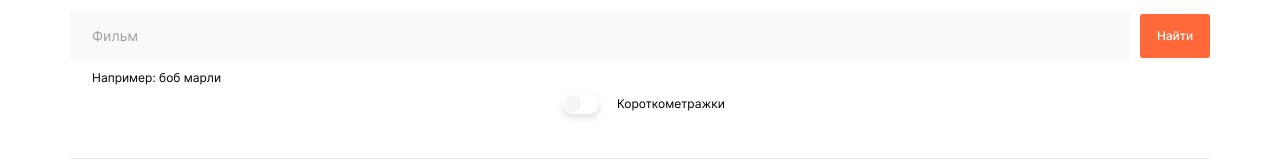
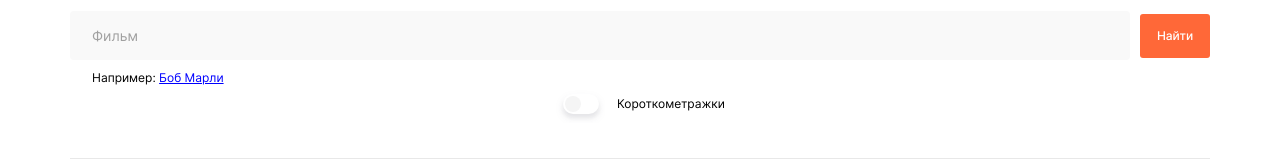
Before and after one commit to stvor/movies-explorer-frontend, a React (Create React App) app: page /saved-movies in a window 1280 px wide. Shown: the part 408-568 px from the top of the page. Built offline with nearby package versions, Linux system fonts and the light colour scheme; no server answers; sample sign-in values are in the browser's storage.

Commit message:
feat: поисковая подсказка теперь выглядит кликабельной

```diff
--- a/src/components/SearchForm/SearchForm.css
+++ b/src/components/SearchForm/SearchForm.css
@@ -67,6 +67,12 @@
   font-size: 12px;
 }
 
+.search-form__hint-link {
+  text-decoration: underline;
+  color: blue;
+  cursor: pointer;
+}
+
 @media screen and (max-width: 768px) {
   .search-form {
     padding: 0 30px;
--- a/src/components/SearchForm/SearchForm.js
+++ b/src/components/SearchForm/SearchForm.js
@@ -23,8 +23,8 @@ function SearchForm({ onSearch }) {
   }
 
   function handleSearchHintClick() {
-    setQuery('боб марли');
-    onSearch('боб марли', checkboxStatus);
+    setQuery('Боб Марли');
+    onSearch('Боб Марли', checkboxStatus);
   }
 
   React.useEffect(() => {
@@ -58,7 +58,7 @@ function SearchForm({ onSearch }) {
           <span
               className="search-form__hint"
               onClick={handleSearchHintClick}
-            >Например: боб марли</span>
+            >Например: <span className="search-form__hint-link">Боб Марли</span></span>
         </div>
         <div className="search-form__filter">
           <FilterCheckbox
```
